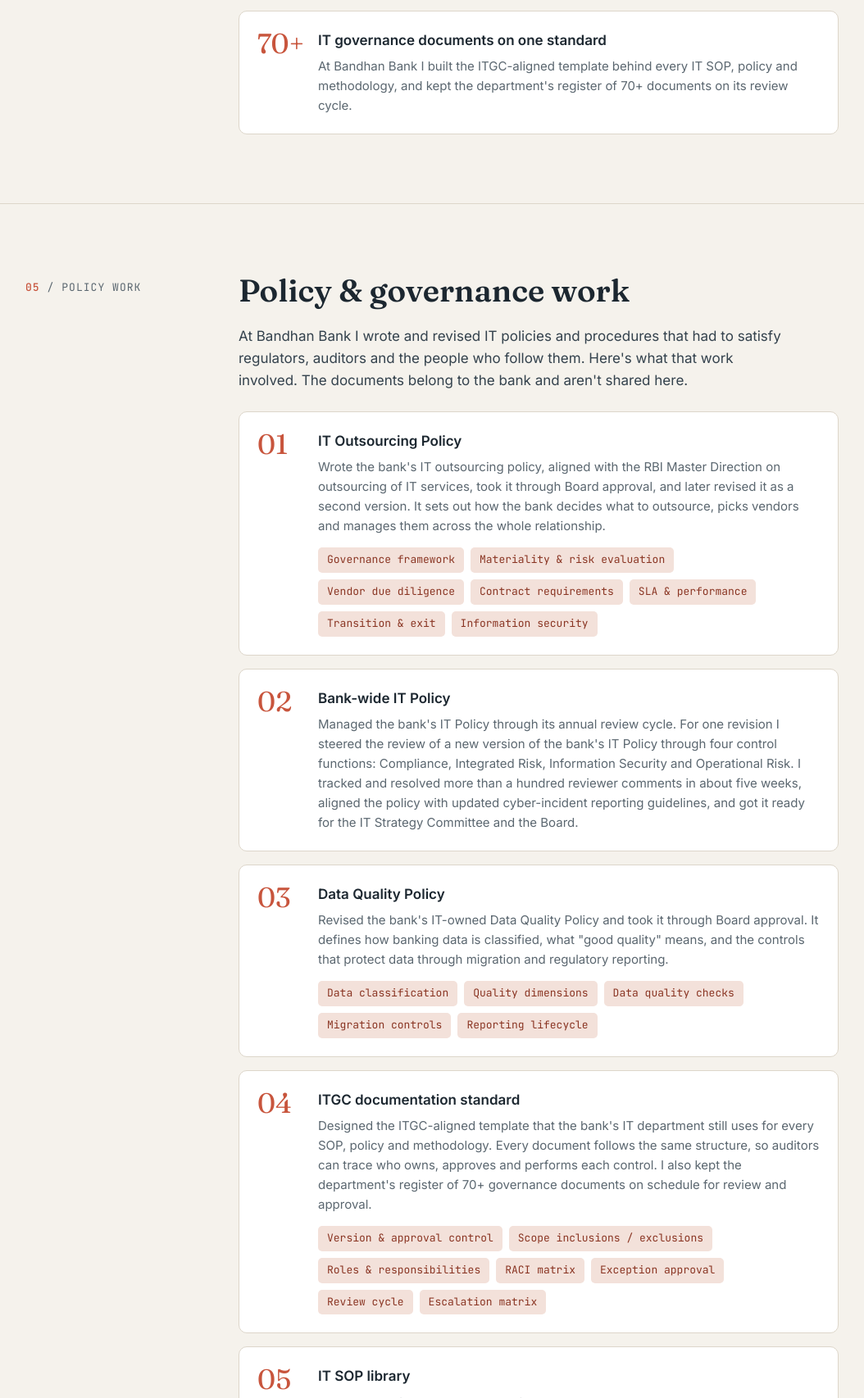
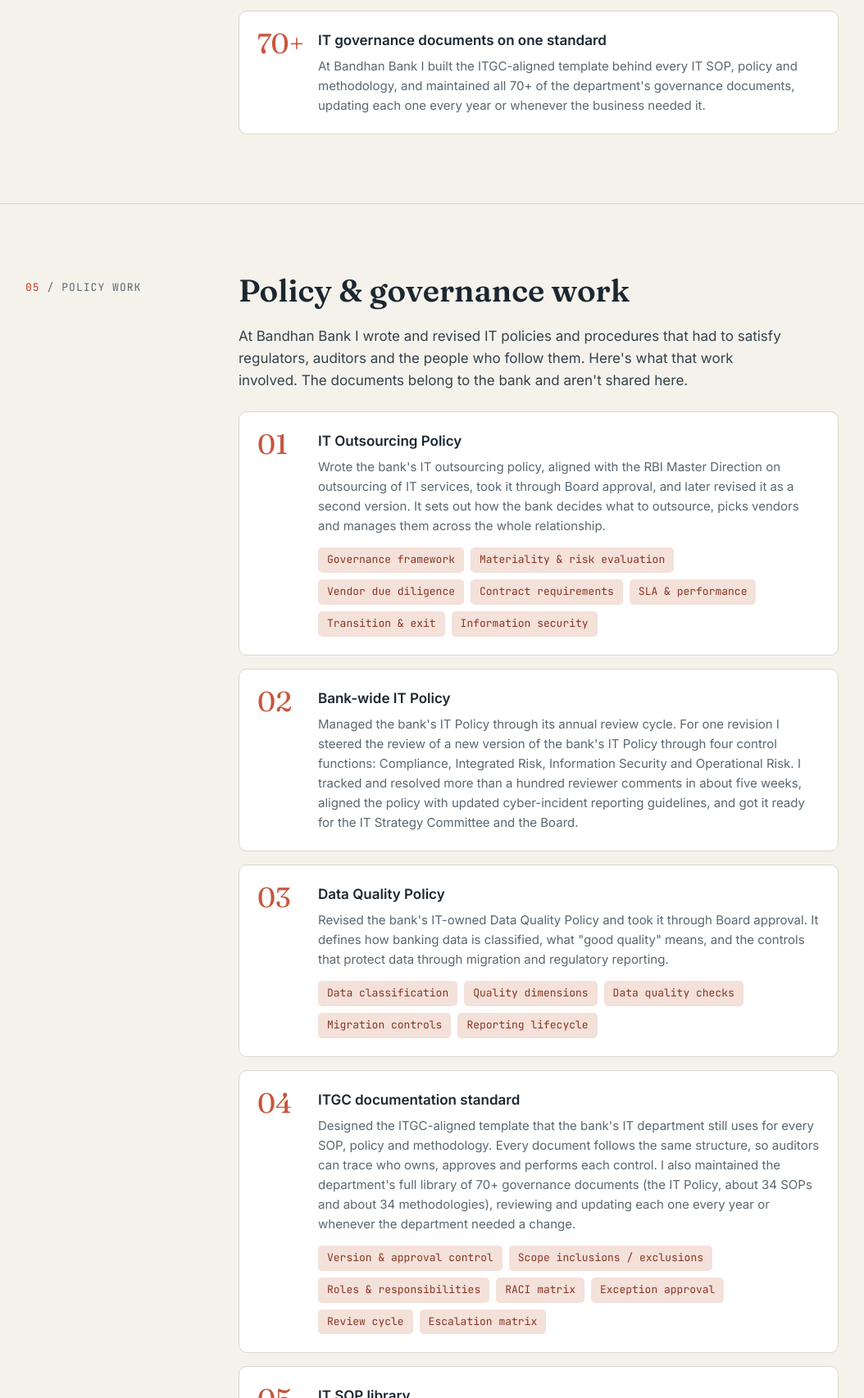
Before and after one commit to Kaustav-97/Kaustav-97.github.io, a plain HTML site: page index.html in a window 1280 px wide. Shown: the part 4319-6025 px from the top of the page at 82% size, without its empty margins (113-1167 px from the left). Drawn offline with Linux system fonts and the light colour scheme.

Commit message:
Clarify maintenance of IT governance library
Co-Authored-By: Claude Opus 5.5 <noreply@anthropic.com>
Claude-Session: https://claude.ai/code/session_01WACkMVjtwS9RbgSScqN9aD

```diff
--- a/index.html
+++ b/index.html
@@ -271,7 +271,7 @@
         </div>
         <div class="card">
           <div class="num">70+</div>
-          <div><h3>IT governance documents on one standard</h3><p>At Bandhan Bank I built the ITGC-aligned template behind every IT SOP, policy and methodology, and kept the department's register of 70+ documents on its review cycle.</p></div>
+          <div><h3>IT governance documents on one standard</h3><p>At Bandhan Bank I built the ITGC-aligned template behind every IT SOP, policy and methodology, and maintained all 70+ of the department's governance documents, updating each one every year or whenever the business needed it.</p></div>
         </div>
       </div>
     </div>
@@ -326,7 +326,7 @@
           <div class="num">04</div>
           <div>
             <h3>ITGC documentation standard</h3>
-            <p>Designed the ITGC-aligned template that the bank's IT department still uses for every SOP, policy and methodology. Every document follows the same structure, so auditors can trace who owns, approves and performs each control. I also kept the department's register of 70+ governance documents on schedule for review and approval.</p>
+            <p>Designed the ITGC-aligned template that the bank's IT department still uses for every SOP, policy and methodology. Every document follows the same structure, so auditors can trace who owns, approves and performs each control. I also maintained the department's full library of 70+ governance documents (the IT Policy, about 34 SOPs and about 34 methodologies), reviewing and updating each one every year or whenever the department needed a change.</p>
             <div class="frameworks" style="margin-top:14px">
               <span class="tag">Version & approval control</span>
               <span class="tag">Scope inclusions / exclusions</span>
```
